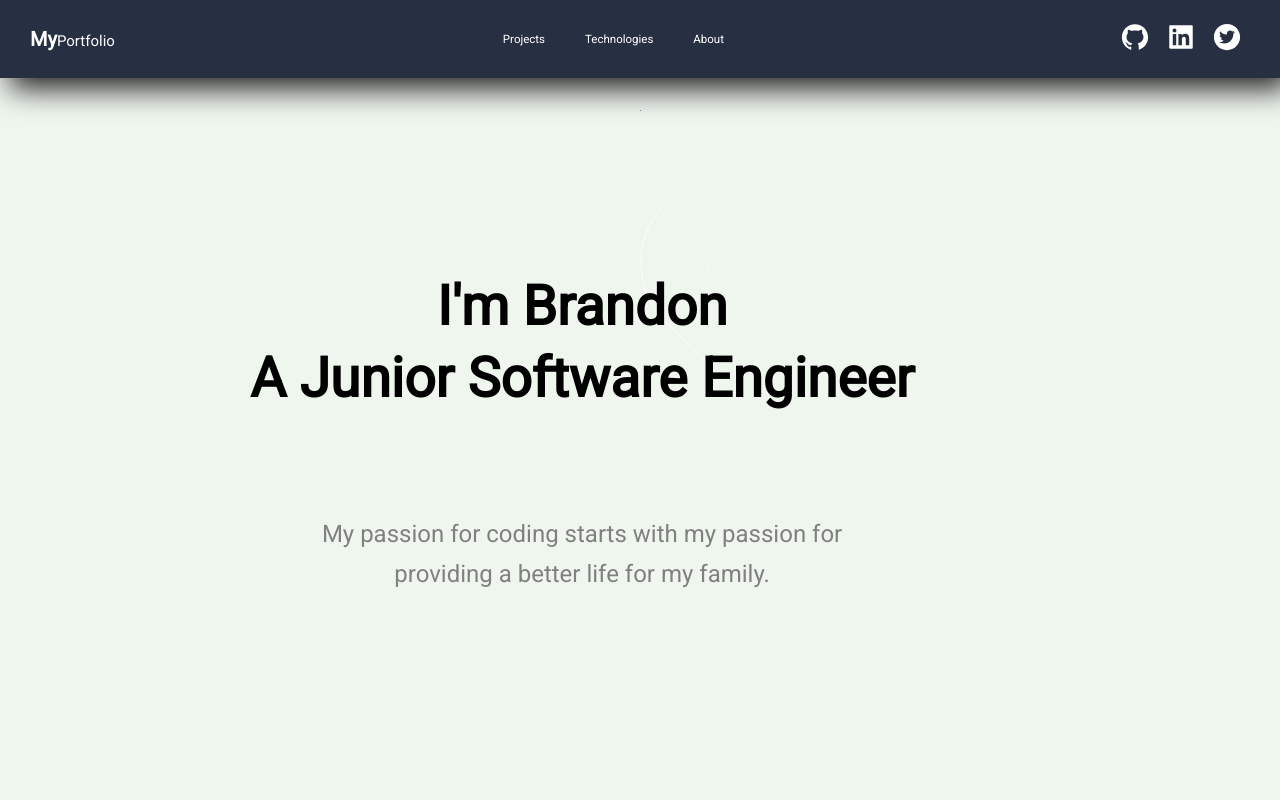
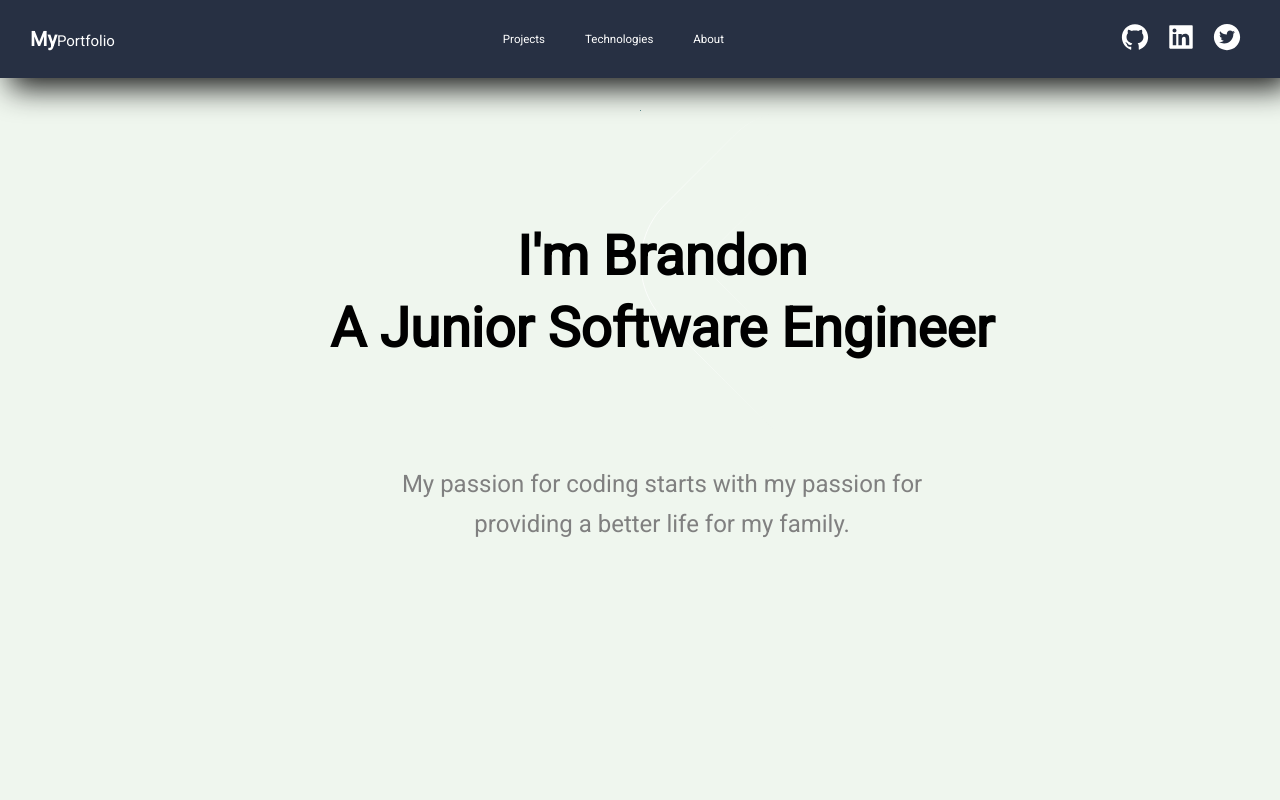
Before and after one commit to BA-CalderonMorales/Portfolio-Site, a Next.js app: page / in a window 1280 px wide. Shown: the top 800 px of the page. Built offline with nearby package versions, Linux system fonts and the light colour scheme.

Commit message:
Modified Hero layout to be more centered on the page.

```diff
--- a/src/components/Hero/HeroStyles.js
+++ b/src/components/Hero/HeroStyles.js
@@ -1,20 +1,20 @@
-import styled from 'styled-components';
+import styled from "styled-components";
 
 export const HeroSection = styled.div`
-  justify-content: center;
+  display: flex;
   text-align: center;
-  margin-top: 5rem;
+  flex-direction: column;
+  padding-left: 8rem;
   width: 100%;
 
+  @media ${(props) => props.theme.breakpoints.md} {
+    padding-left: 0rem;
+    margin-left: -8rem;
+  }
+
   @media ${(props) => props.theme.breakpoints.sm} {
-    width: 100%;
-    display: flex;
-    flex-direction: column;
-  }
-  @media ${(props) => props.theme.breakpoints.md} {
-    width: 100%;
-    text-align: left;
-    display: flex;
-    flex-direction: column;
+    padding-left: 0rem;
+    margin-left: 0rem;
+    text-align: justify;
   }
 `;
```
